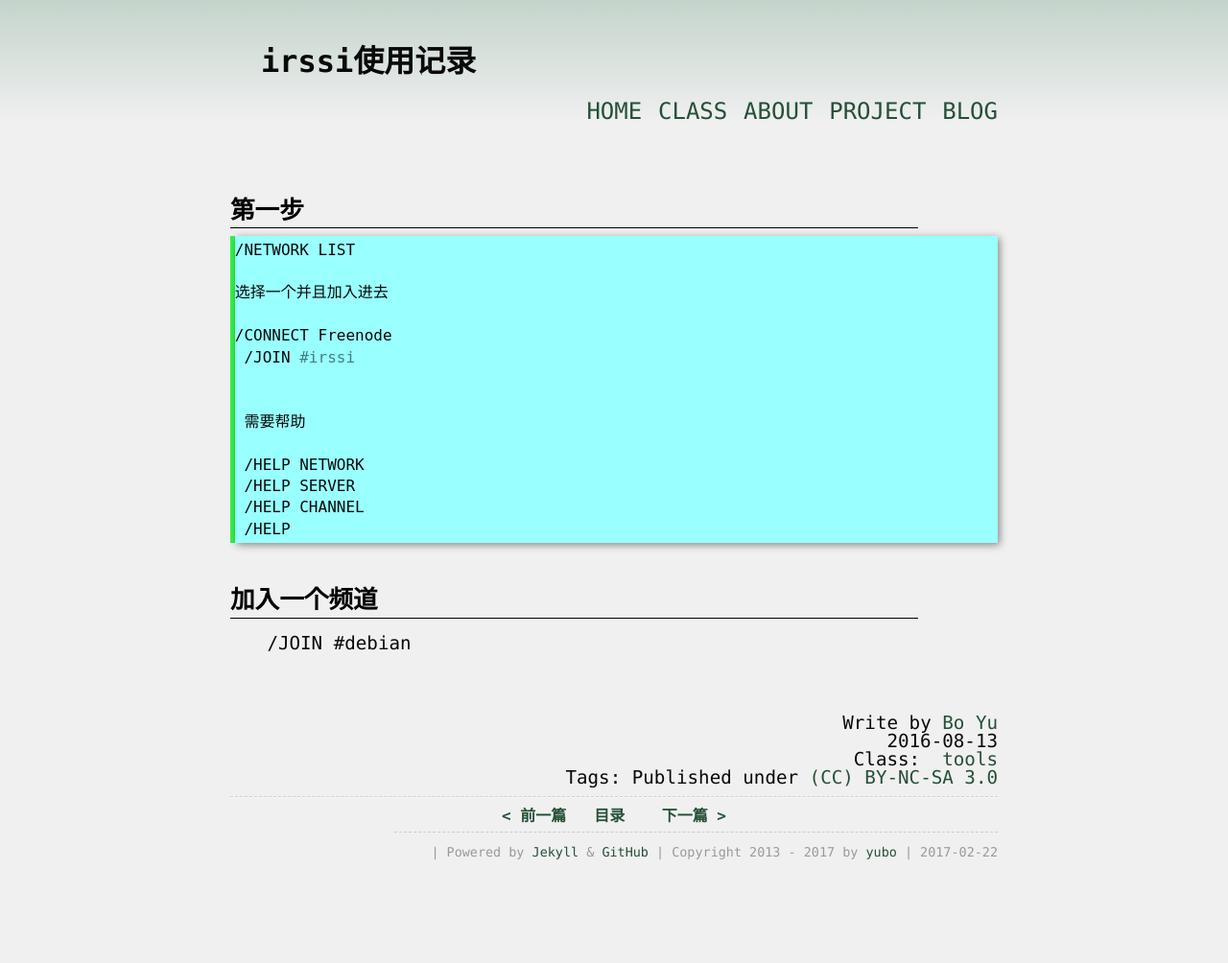
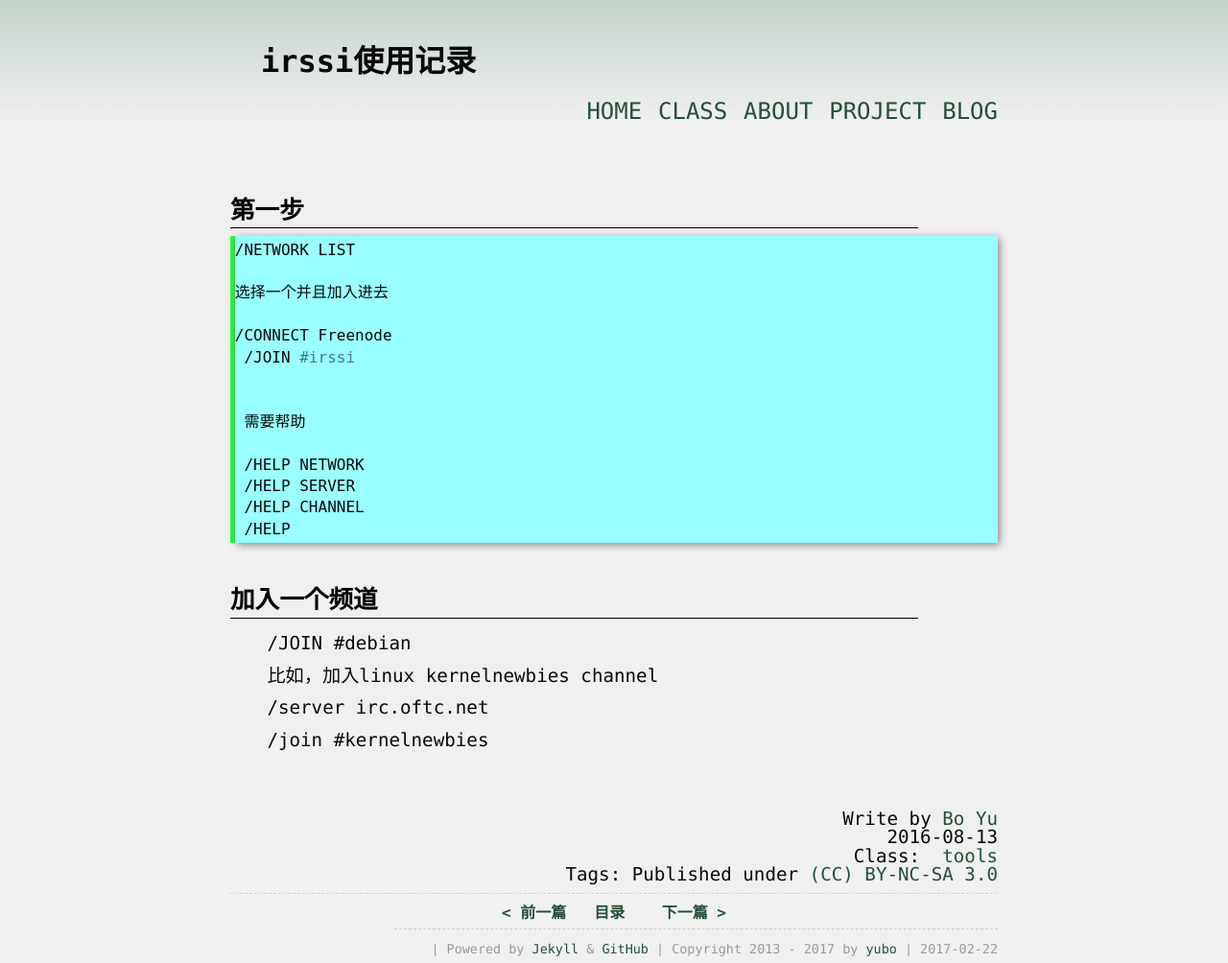
Before and after one commit to yuzibo/yuzibo.github.io, a Jekyll site: the page built from _posts/2016-08-13-irssi_how_to_use.md, in a window 1280 px wide. Shown: the whole page at 96% size. Built offline with Jekyll 4.4.1, drawn with Linux system fonts in a browser that asks for light colours; comment, search, counter and statistics services are not loaded; before the commit the page ends 904 px from its top, so only the background shows below that.

Commit message:
add server for irssi

```diff
--- a/_posts/2016-08-13-irssi_how_to_use.md
+++ b/_posts/2016-08-13-irssi_how_to_use.md
@@ -26,3 +26,9 @@
 # 加入一个频道
 
 /JOIN #debian
+
+比如，加入linux kernelnewbies channel
+
+/server irc.oftc.net
+
+/join #kernelnewbies
```
